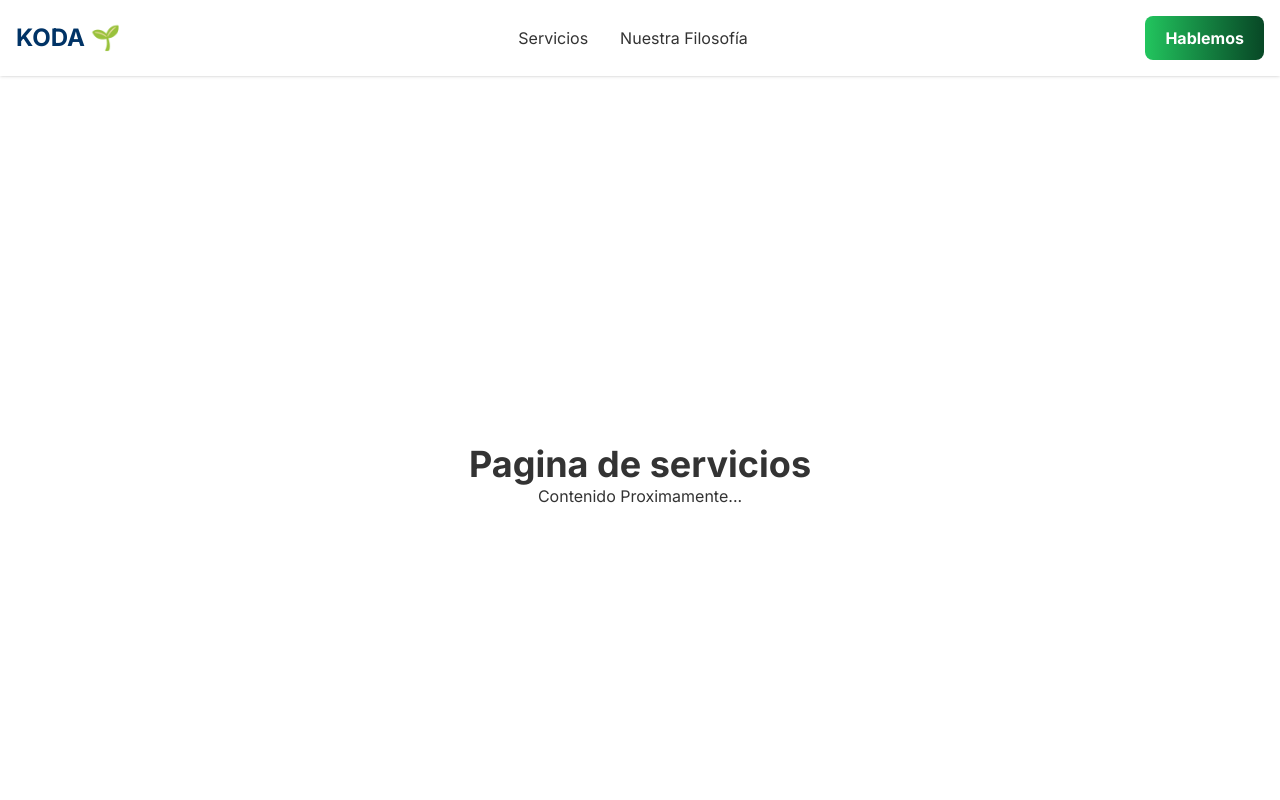
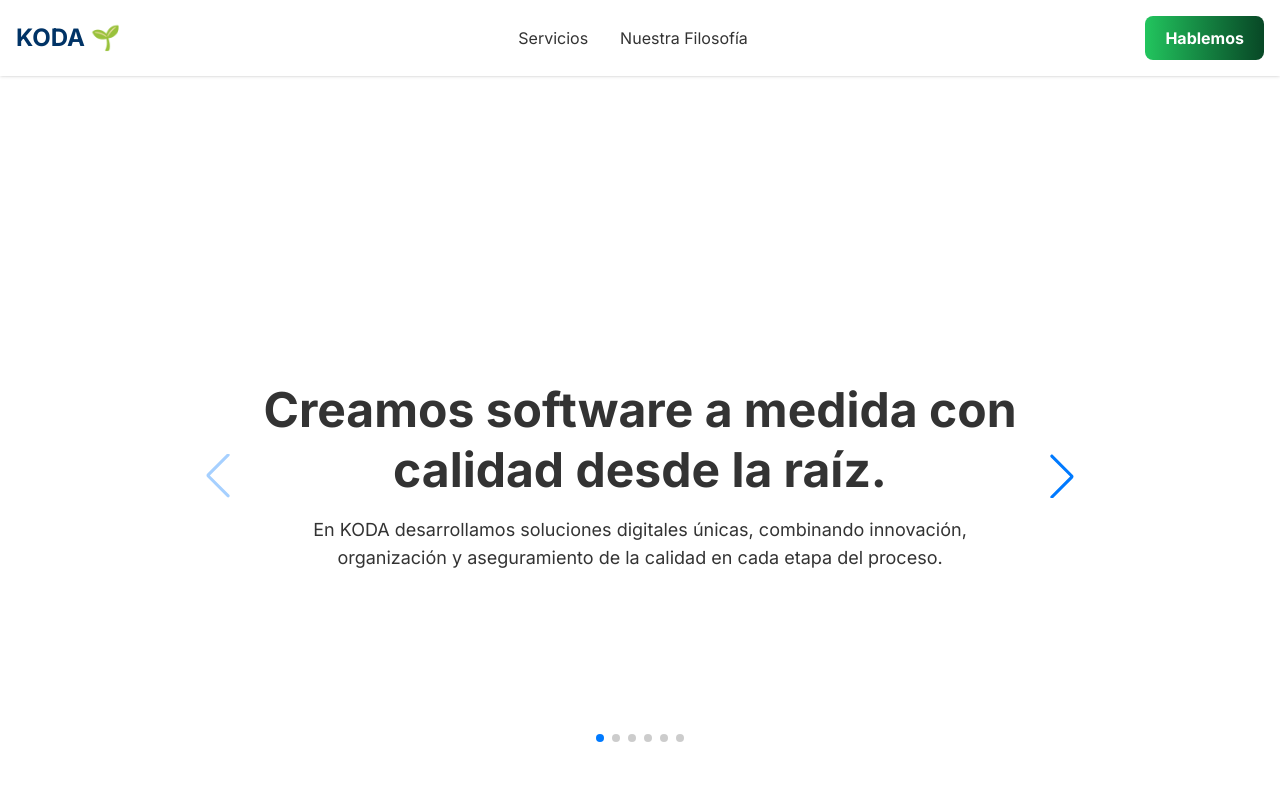
Before and after one commit to koda-tec/KodaWeb, a Next.js app: page /servicios in a window 1280 px wide. Shown: the top 800 px of the page. Built offline with nearby package versions, Linux system fonts and the light colour scheme.

Commit message:
fix Servicios page

```diff
--- a/src/app/(pages)/servicios/page.tsx
+++ b/src/app/(pages)/servicios/page.tsx
@@ -1,8 +1,40 @@
-export default function ServiciosPage(){
-    return(
-        <main className="flex min-h-screen flex-col items-center justify-center p24">
-        <h1 className="text-4xl font-bold">Pagina de servicios</h1>
-        <p>Contenido Proximamente...</p>
-        </main>
-    );
+"use client";
+
+import { Swiper, SwiperSlide } from 'swiper/react';
+import { Navigation, Pagination, A11y } from 'swiper/modules';
+
+
+import 'swiper/css';
+import 'swiper/css/navigation';
+import 'swiper/css/pagination';
+
+
+import { IntroSlide } from '@/app/components/about-slides/IntroSlide';
+import { HistorySlide } from '@/app/components/about-slides/HistorySlide';
+import { MissionVisionSlide } from '@/app/components/about-slides/MissionVisionSlide';
+import { DifferentiatorsSlide } from '@/app/components/about-slides/DifferentiatorsSlide';
+import { TeamSlide } from '@/app/components/about-slides/TeamSlide';
+import { CtaSlide } from '@/app/components/about-slides/CtaSlide';
+
+export default function AboutPage() {
+  return (
+    <div className="bg-white min-h-screen w-full flex flex-col items-center justify-center py-12 px-4">
+      <Swiper
+
+        modules={[Navigation, Pagination, A11y]}
+        spaceBetween={50}
+        slidesPerView={1}
+        navigation
+        pagination={{ clickable: true }}
+        className="w-full max-w-4xl"
+      >
+        <SwiperSlide><IntroSlide /></SwiperSlide>
+        <SwiperSlide><HistorySlide /></SwiperSlide>
+        <SwiperSlide><MissionVisionSlide /></SwiperSlide>
+        <SwiperSlide><DifferentiatorsSlide /></SwiperSlide>
+        <SwiperSlide><TeamSlide /></SwiperSlide>
+        <SwiperSlide><CtaSlide /></SwiperSlide>
+      </Swiper>
+    </div>
+  );
 }
--- a/src/app/components/about-slides/IntroSlide.tsx
+++ b/src/app/components/about-slides/IntroSlide.tsx
@@ -1,5 +1,5 @@
 export const IntroSlide = () => (
-  <div className="text-center p-6 md:p-10 flex flex-col justify-center items-center min-h-[70vh]">
+ <div className="text-center p-6 md:p-10 flex flex-col justify-center items-center min-h-[70vh]">
     <h1 className="text-3xl md:text-5xl font-bold text-koda-dark leading-tight">
       Creamos software a medida con calidad desde la raíz.
     </h1>
```
